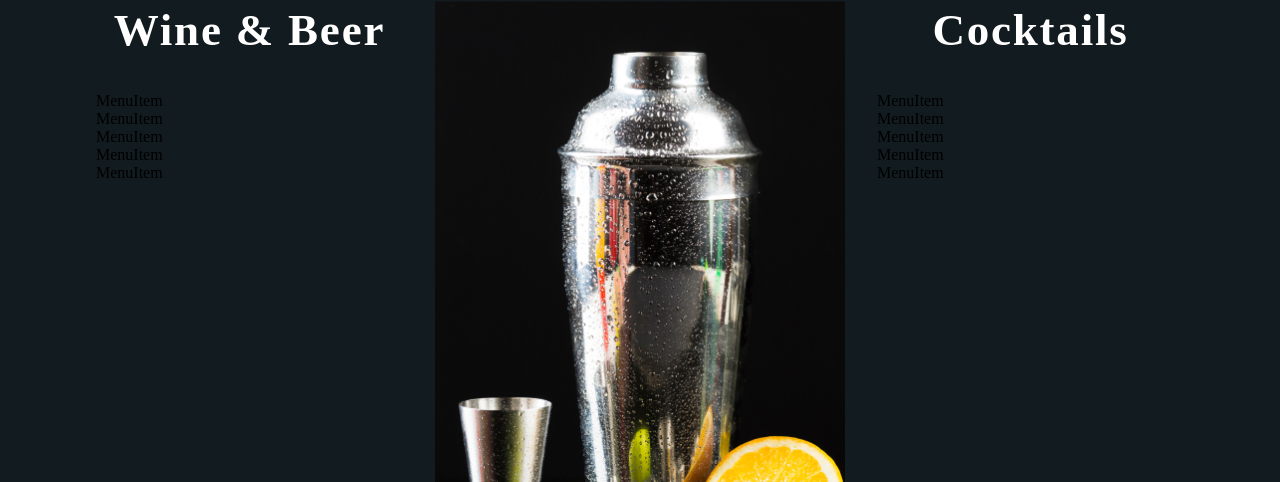
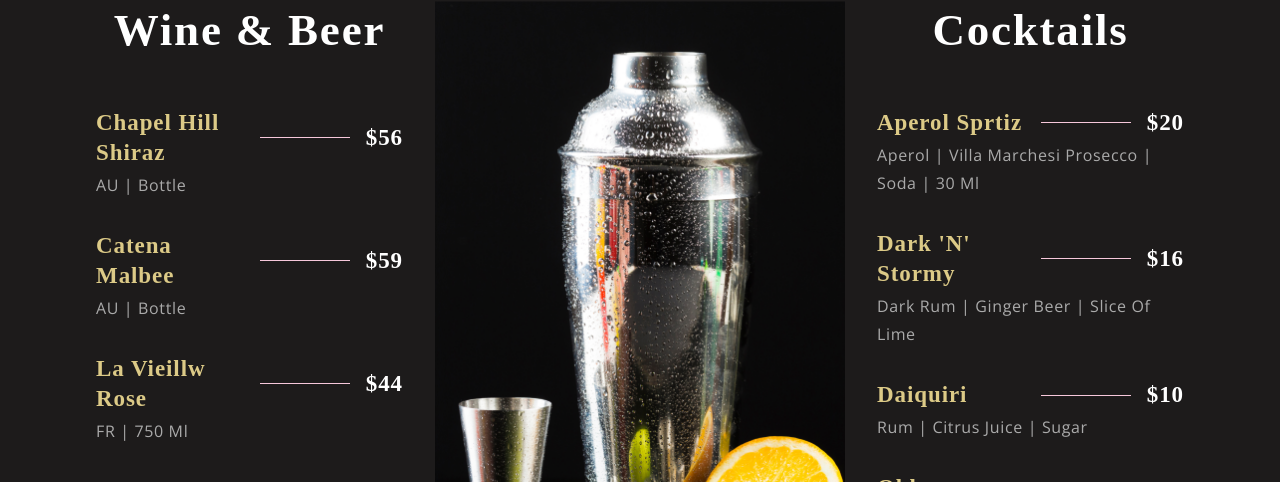
Before and after one commit to butlerem/reverie, a React (Create React App) app: page / in a window 1280 px wide. Shown: the part 2318-2800 px from the top of the page. Built offline with nearby package versions, Linux system fonts and the light colour scheme; a web font is replaced by a local one.

Commit message:
styling menu items

```diff
--- a/src/components/Menuitem/MenuItem.css
+++ b/src/components/Menuitem/MenuItem.css
@@ -0,0 +1,35 @@
+.app__menuitem {
+    width: 100%;
+    margin: 1rem 0;
+
+    display: flex;
+    flex-direction: column;
+}
+
+.app__menuitem-head {
+    display: flex;
+    justify-content: space-between;
+    align-items: center;
+}
+
+.app__menuitem-sub {
+    width: 100%;
+    margin-top: 0.2rem;
+}
+
+.app__menuitem-name {
+    flex: 1;
+}
+
+.app__menuitem-dash {
+    width: 90px;
+    height: 1px;
+    background: var(--color-golden);
+    margin: 0 1rem;
+}
+
+.app__menuitem-price {
+    display: flex;
+    justify-content: flex-end;
+    align-items: flex-end;
+}
--- a/src/components/Menuitem/MenuItem.jsx
+++ b/src/components/Menuitem/MenuItem.jsx
@@ -2,9 +2,21 @@ import React from 'react';
 
 import './MenuItem.css';
 
-const MenuItem = () => (
-  <div>
-    MenuItem
+const MenuItem = ({ title, price, tags }) => (
+  <div className="app__menuitem">
+    <div className="app__menuitem-head">
+      <div className="app__menuitem-name">
+        <p className="p__cormorant" style={{ color: '#DCCA87' }}>{title}</p>
+      </div>
+      <div className="app__menuitem-dash" />
+      <div className="app__menuitem-price">
+        <p className="p__cormorant">{price}</p>
+      </div>
+    </div>
+
+    <div className="app__menuitem-sub">
+      <p className="p__opensans" style={{ color: '#AAAAAA' }}>{tags}</p>
+    </div>
   </div>
 );
 
--- a/src/index.css
+++ b/src/index.css
@@ -5,7 +5,7 @@
   --font-alt: 'Open Sans', sans-serif;
 
   --color-golden: #f7c8db;
-  --color-black: #121b1f;
+  --color-black: #1d1b1b;
   --color-gray: #545454;
   --color-crimson: #dbf5ef;
   --color-grey: #AAAAAA;
```
Also changed, not shown: 1 other file (tests, documents, lock files or other folders).
